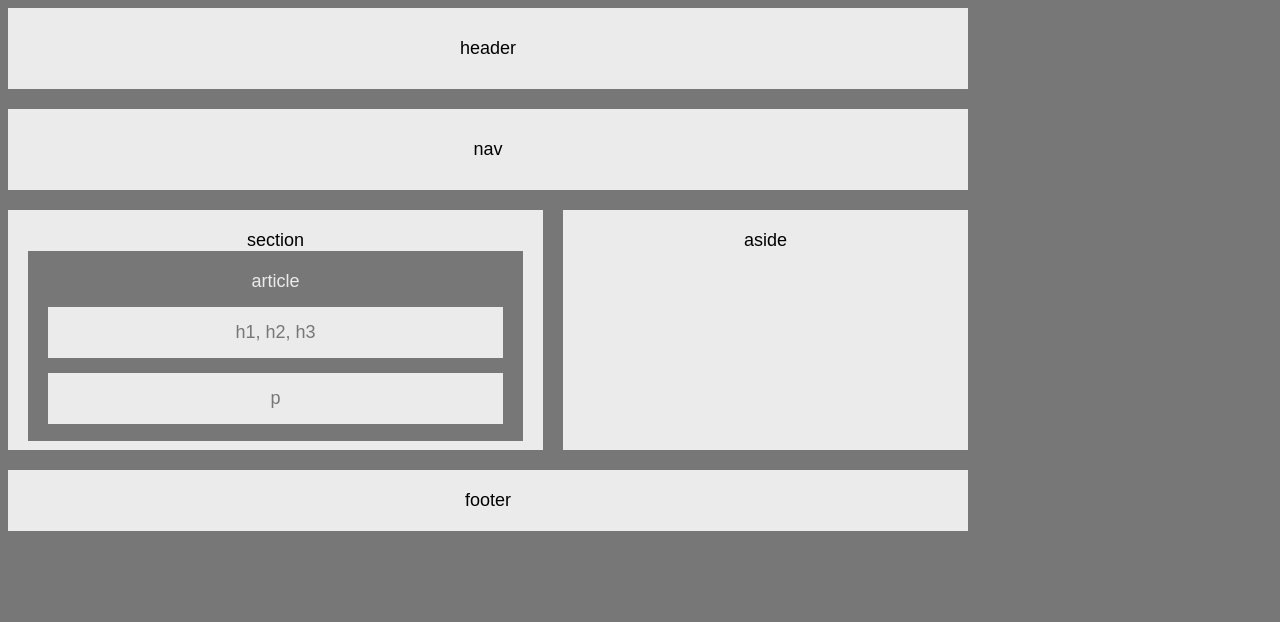
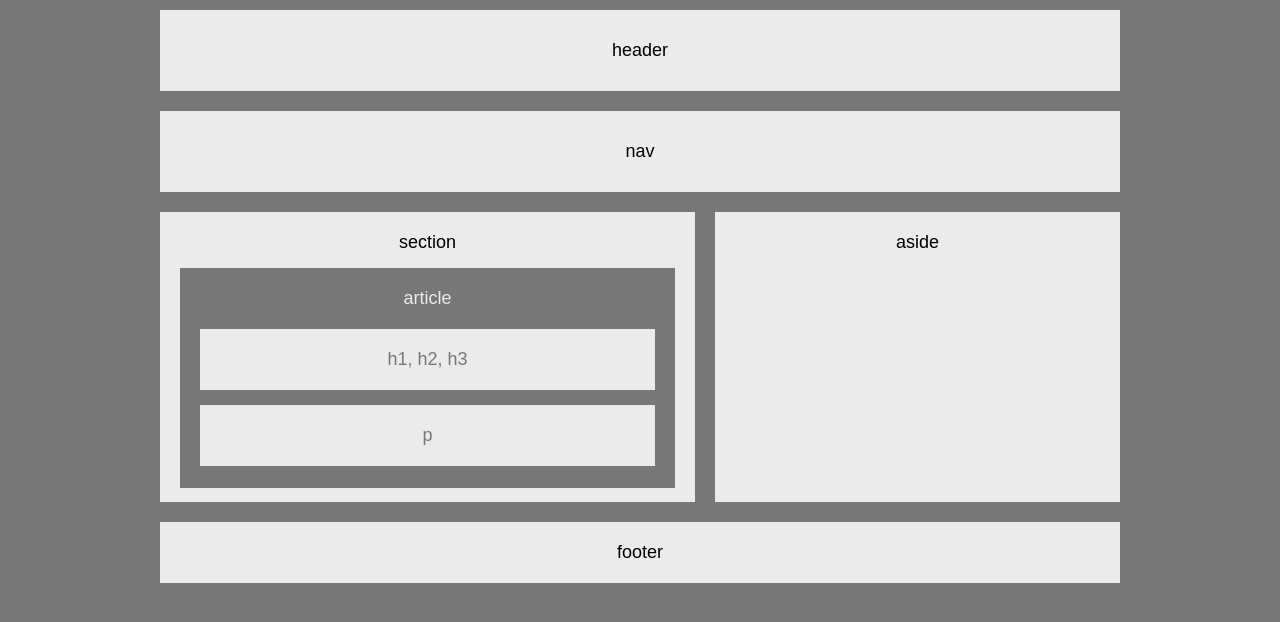
Before and after one commit to byeager999/HW-Wireframe, a plain HTML site: page index.html in a window 1280 px wide. Drawn offline with Linux system fonts and the light colour scheme.

Commit message:
This is the final mf'n thing

```diff
--- a/index.html
+++ b/index.html
@@ -16,9 +16,13 @@
 
         <article id="cutout">article
 
-            <div id="insertone">h1, h2, h3</div>
+            <div class="inserts">
 
-            <div id="inserttwo">p</div>
+                <div id="insertone">h1, h2, h3</div>
+
+                <div id="inserttwo">p</div>
+
+            </div>
 
     </section>
     <aside>aside</aside>
--- a/style.css
+++ b/style.css
@@ -4,11 +4,13 @@ body {
     background: #777;
     width: 960px;
     font-size: 18px;
+    margin: auto;
 }
 
 header {
     background: #ebebeb;
     padding: 30px;
+    margin-top: 10px;
     margin-bottom: 20px;
 }
 
@@ -22,23 +24,30 @@ nav {
 section {
     background: #ebebeb;
     width: 495px;
-    height: 200px;
+    height: 250px;
     float: left;
     padding: 20px;
+
+}
+
+.inserts {
+    margin-top: 20px;
 }
 
 #cutout {
     color: #ebebeb;
     background: #777;
-    height: 150px;
+    height: 180px;
     padding: 20px;
+    margin-top: 15px;
+
 }
 
 #insertone {
     color: #777;
     background: #ebebeb;
     margin-bottom: 5px;
-    padding: 15px;
+    padding: 20px;
     margin-top: 15px;
 }
 
@@ -46,7 +55,7 @@ section {
     color: #777;
     background: #ebebeb;
     margin-bottom: 10px;
-    padding: 15px;
+    padding: 20px;
     margin-top: 15px;
 }
 
@@ -54,7 +63,7 @@ aside {
     background: #ebebeb;
     padding: 20px;
     width: 38%;
-    height: 200px;
+    height: 250px;
     margin-left: 20px;
     margin-bottom: 20px;
     float: left;
```
